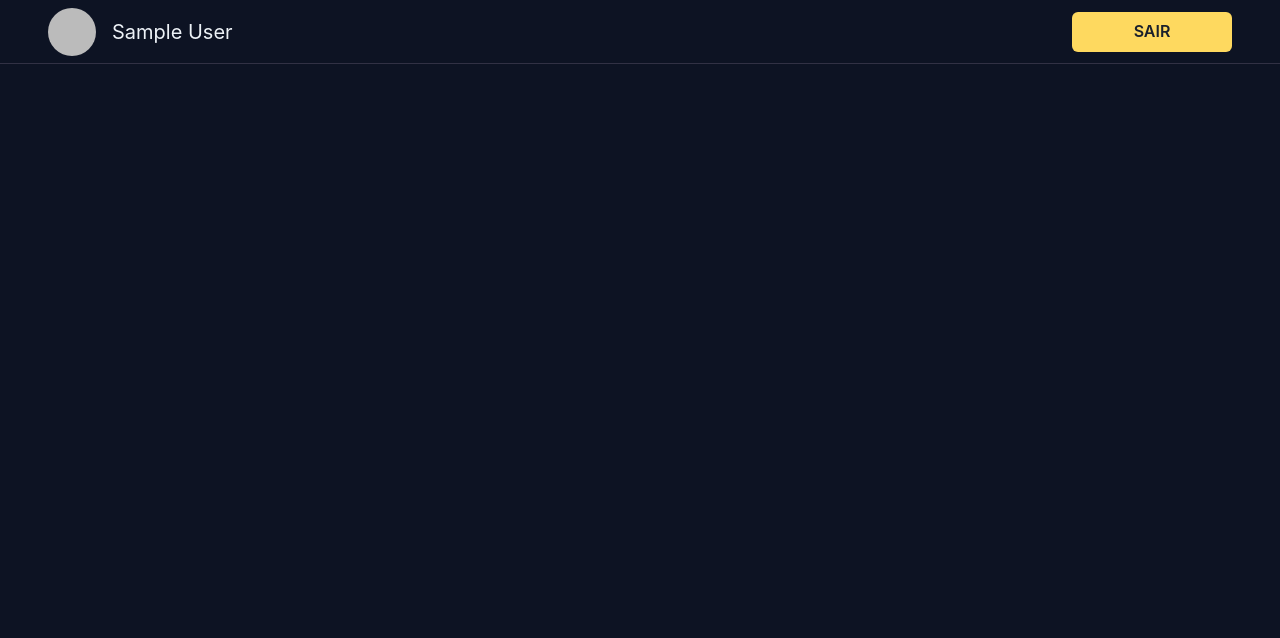
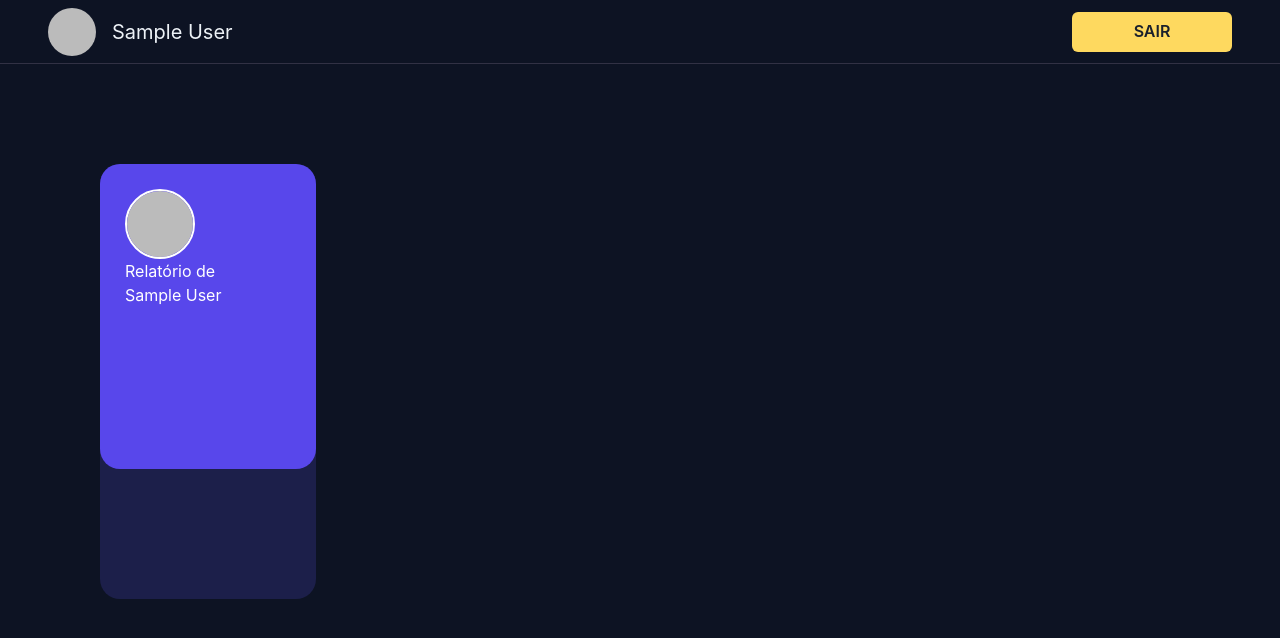
Before and after one commit to Muglly/NextAuth, a Next.js app: page /Home in a window 1280 px wide. Shown: the top 638 px of the page. Built offline with nearby package versions, Linux system fonts and the light colour scheme; no server answers; sample sign-in values are in the browser's storage.

Commit message:
Created UserInfo

```diff
--- a/src/components/Dashboard/index.tsx
+++ b/src/components/Dashboard/index.tsx
@@ -1,3 +1,12 @@
-export default function index() {
-  return <div>index</div>;
+import { UserInfo } from 'components/UserInfo';
+import * as S from './styles';
+
+export default function Dashboard() {
+  return (
+    <S.DashContainer>
+      <S.TimeList>
+        <UserInfo />
+      </S.TimeList>
+    </S.DashContainer>
+  );
 }
--- a/src/components/Dashboard/styles.ts
+++ b/src/components/Dashboard/styles.ts
@@ -0,0 +1,16 @@
+import styled from 'styled-components';
+
+export const DashContainer = styled.div`
+  display: flex;
+  padding: 100px;
+  width: 100%;
+  height: 635px;
+`;
+
+export const TimeList = styled.div`
+  height: 100%;
+  width: 20%;
+  border-radius: 20px;
+  position: relative;
+  background-color: var(--Dark-blue);
+`;
--- /dev/null
+++ b/src/components/UserInfo/index.tsx
@@ -0,0 +1,18 @@
+import { useSession } from 'next-auth/react';
+import * as S from './styles';
+
+export function UserInfo() {
+  const { data: session } = useSession();
+  return (
+    <S.InfoContainer>
+      <img
+        src={session?.user?.image as string}
+        alt={session?.user?.name as string}
+      />
+      <div className="infoContainer">
+        <h4>Relatório de</h4>
+        <h1>{session?.user?.name as string}</h1>
+      </div>
+    </S.InfoContainer>
+  );
+}
--- /dev/null
+++ b/src/components/UserInfo/styles.ts
@@ -0,0 +1,43 @@
+import styled from 'styled-components';
+
+export const InfoContainer = styled.div`
+  position: absolute;
+  height: 70%;
+  width: 100%;
+  border-radius: 20px;
+  background-color: var(--Blue);
+  padding: 25px;
+  color: #fff;
+
+  > img {
+    width: 70px;
+    border: 2px solid #fff;
+    border-radius: 50%;
+  }
+
+  > h4 {
+    margin-top: 40px;
+    font-size: 0.9rem;
+    font-weight: normal;
+    color: var(--Pale-Blue);
+  }
+
+  > h1 {
+    font-weight: lighter;
+  }
+
+  @media (max-width: 375px) {
+    display: flex;
+    align-items: center;
+
+    > h4 {
+      margin-top: 0;
+    }
+    > h1 {
+      font-size: 24px;
+    }
+    .infoContainer {
+      padding-left: 20px;
+    }
+  }
+`;
--- a/src/template/TemplateHome/index.tsx
+++ b/src/template/TemplateHome/index.tsx
@@ -1,4 +1,5 @@
 import { Box, Button, Flex, Image, Text, theme } from '@chakra-ui/react';
+import Dashboard from 'components/Dashboard';
 import { signOut, useSession } from 'next-auth/react';
 
 export function TemplateHome() {
@@ -19,8 +20,8 @@ export function TemplateHome() {
         <Flex alignItems="center">
           {session?.user?.image && (
             <Image
-              src={session?.user?.image}
-              alt={session?.user?.name as string}
+              src={session.user.image}
+              alt={session.user.name as string}
               width="3rem"
               height="3rem"
               borderRadius="full"
@@ -41,6 +42,7 @@ export function TemplateHome() {
           SAIR
         </Button>
       </Flex>
+      <Dashboard />
     </>
   );
 }
```
